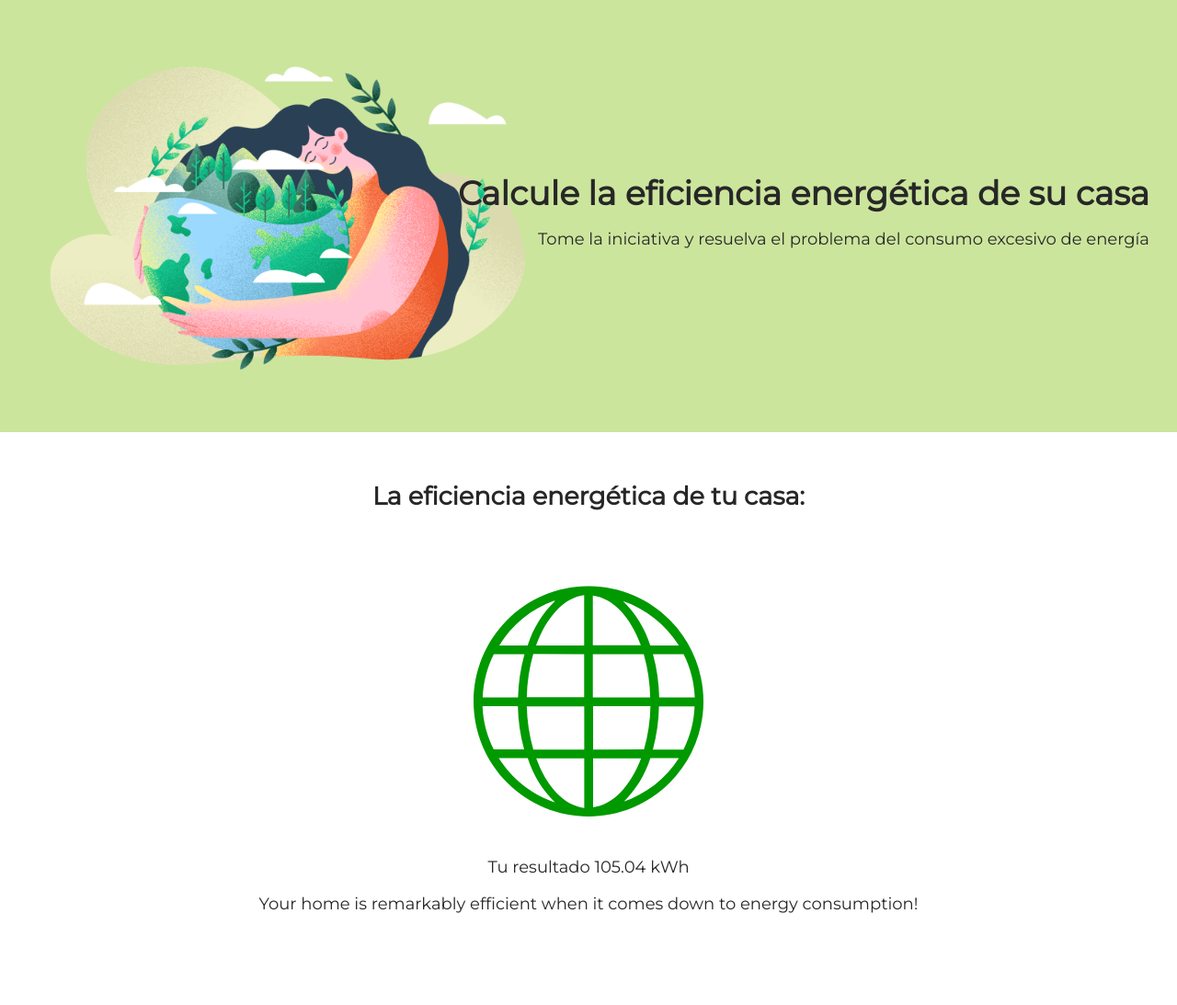
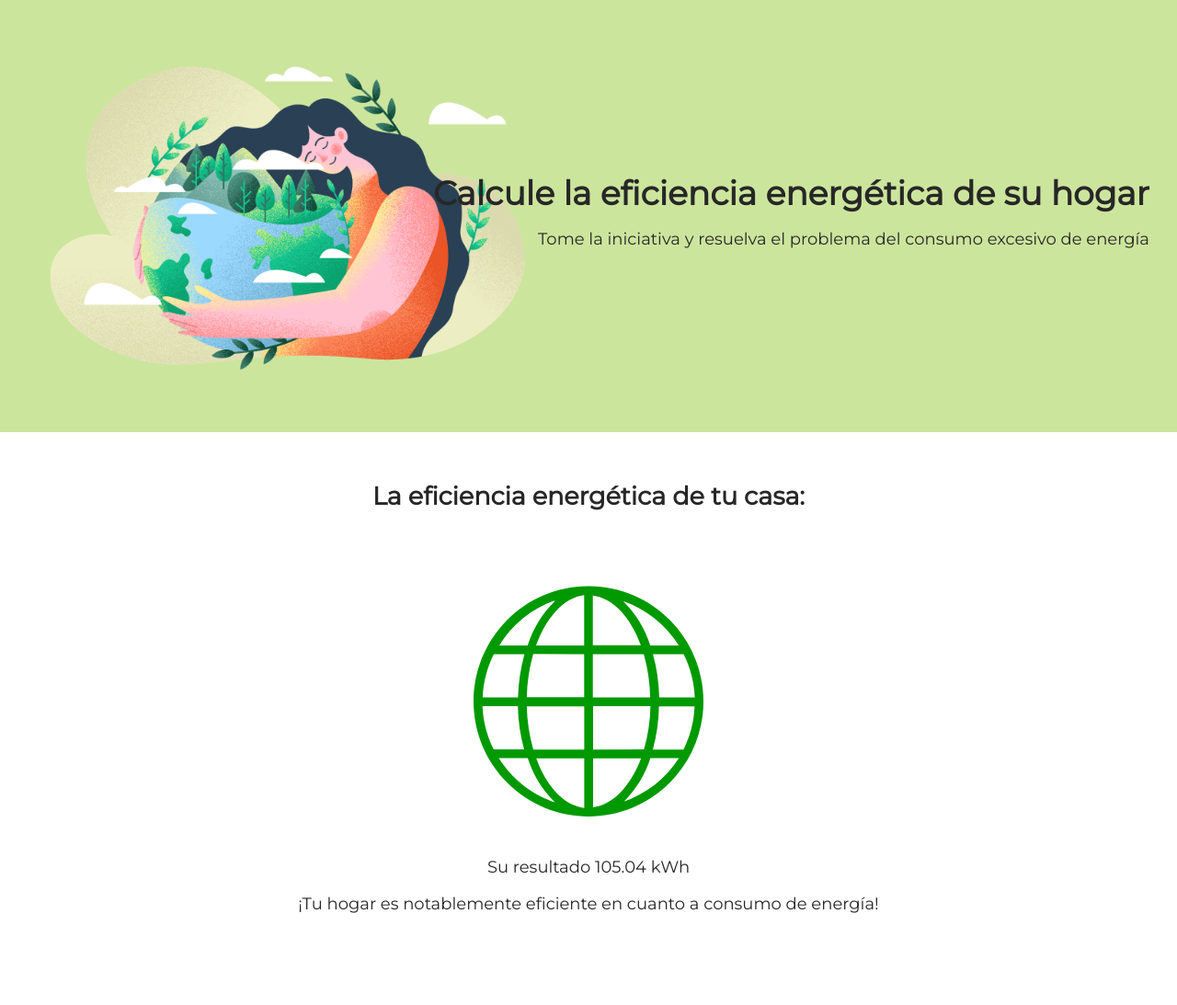
Before and after one commit to superdante1059/calculator_esp, a Flask app: page /1/1/1 in a window 1280 px wide. Shown: the whole page at 92% size. Run offline with Flask 3, Linux system fonts and the light colour scheme.

Commit message:
Update end.html

```diff
--- a/templates/end.html
+++ b/templates/end.html
@@ -8,12 +8,12 @@
   >
   <meta http-equiv="X-UA-Compatible" content="ie=edge">
   <link rel="stylesheet" href="../../static/css/style.css">
-  <title>Calculadora de eficiencia energética para casas inteligentes</title>
+  <title>Calculadora de eficiencia energética para hogares inteligentes</title>
 </head>
 <body>
   <header class="header">
     <div class="header__text">
-      <h1>Calcule la eficiencia energética de su casa</h1>
+      <h1>Calcule la eficiencia energética de su hogar</h1>
       <p>Tome la iniciativa y resuelva el problema del consumo excesivo de energía</p>
     </div>
   </header>
@@ -23,16 +23,16 @@
     <div class="main__rez" id="end">
         {%if result <= 150%}
         <img class="rez__img" src="../../static/img/planet_good.svg" alt="">
-        <span>Tu resultado {{result}} kWh</span>
-        <span>Your home is remarkably efficient when it comes down to energy consumption!</span>
+        <span>Su resultado {{result}} kWh</span>
+        <span>¡Tu hogar es notablemente eficiente en cuanto a consumo de energía!</span>
         {%elif result >= 151 and result < 300%}
         <img class="rez__img" src="../../static/img/planet_medium.svg" alt="">
-        <span>Tu resultado {{result}} kWh</span>
-        <span>La eficiencia energética de tu casa está en la media</span>
+        <span>Su resultado {{result}} kWh</span>
+        <span>La eficiencia energética de tu hogar es media</span>
         {%elif result >= 300%}
         <img class="rez__img" src="../../static/img/planet_bad.svg" alt="">
-        <span>Tu resultado {{result}} kWh</span>
-        <span>La eficiencia energética de tu casa está por debajo de la media</span>
+        <span>Su resultado {{result}} kWh</span>
+        <span>¡La eficiencia energética de tu hogar está por debajo de la media!</span>
         {%endif%}
     </div>
     {% endblock %}
```
